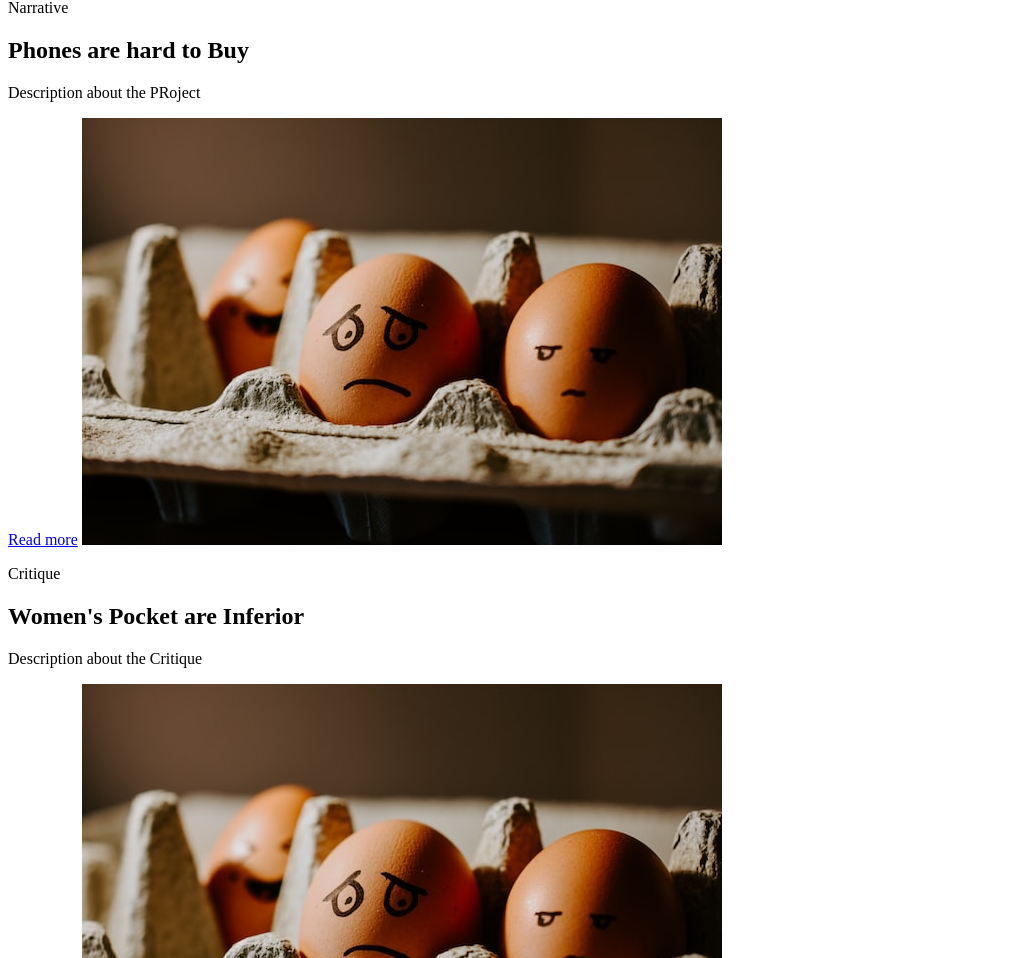
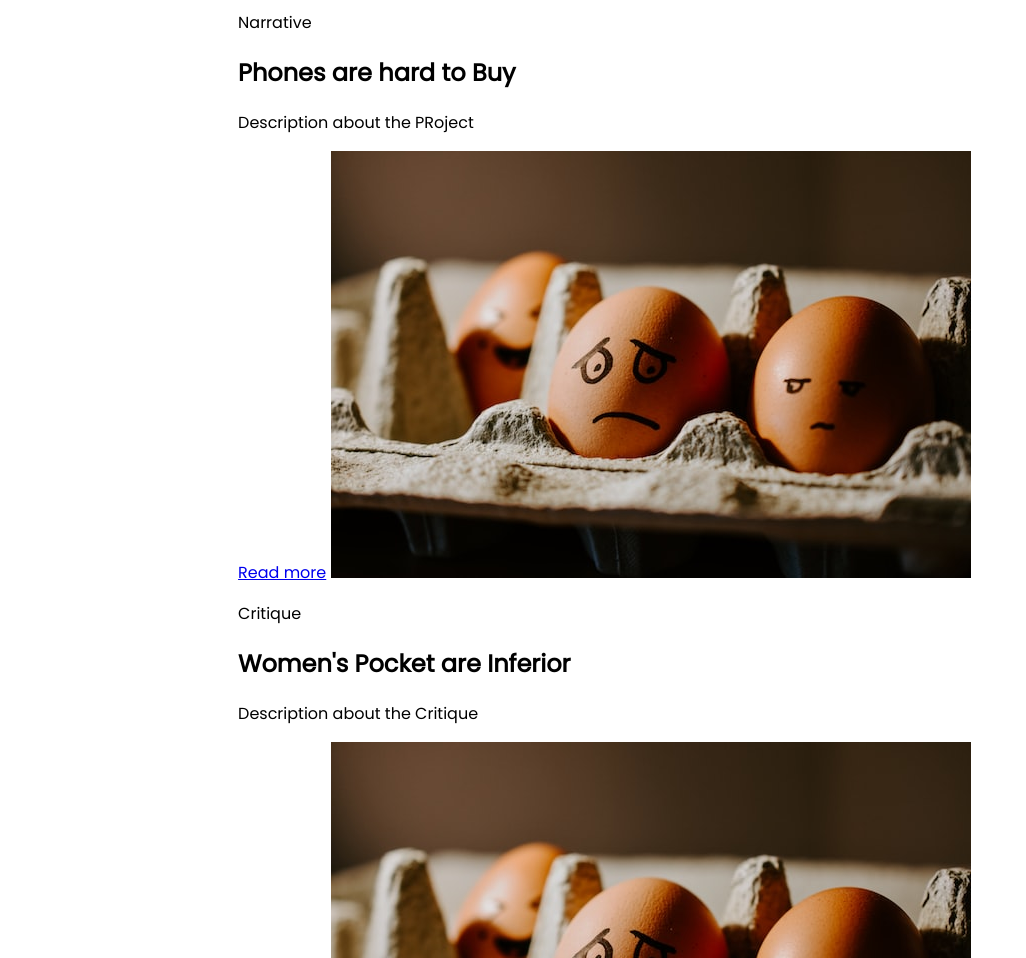
Before and after one commit to amitkaps/infovis, a plain HTML site: page index.html in a window 1280 px wide. Shown: the part 81-1039 px from the top of the page, without its empty margins (0-1026 px from the left). Drawn offline with Linux system fonts and the light colour scheme; a script that the page names is missing.

Commit message:
Added new pages

```diff
--- a/index.html
+++ b/index.html
@@ -9,25 +9,28 @@
     <meta name="author" content="Amit Kapoor" />
     <meta name="description" content="Brief description" />
 
+    <link rel="preconnect" href="https://fonts.googleapis.com">
+<link rel="preconnect" href="https://fonts.gstatic.com" crossorigin>
+<link href="https://fonts.googleapis.com/css2?family=Poppins&display=swap" rel="stylesheet">
     <link href="style.css" rel="stylesheet" />
   </head>
   <body>
     <h1>Information Visualisation</h1>
-    <section>
+    <section class="card">
       <p>Narrative</p>
       <h2>Phones are hard to Buy</h2>
       <p>Description about the PRoject</p>
       <a href="/narrative">Read more</a>
       <img src="images/image1.jpg">
     </section>
-    <section>
+    <section class="card">
       <p>Critique</p>
       <h2>Women's Pocket are Inferior</h2>
       <p>Description about the Critique</p>
       <a href="/critique">Read more</a>
       <img src="images/image1.jpg">
     </section>
-    <section>
+    <section class="card">
       <p>Exercise</p>
       <h2>Learning Data Visualisation Tools</h2>
       <p>Look at my great work in progress</p>
--- a/style.css
+++ b/style.css
@@ -0,0 +1,24 @@
+* {
+  box-sizing: border-box;
+}
+
+/* Comment in CSS
+
+tag {
+  key: value
+}
+
+.class {
+  key: value
+}
+
+*/
+
+body {
+  max-width: 80ch;
+  margin: 0 auto;
+
+  font-family: Poppins, sans-serif
+}
+
+h1 {}
```
Also changed, not shown: practice/index.html (added, +1 -0 lines).
